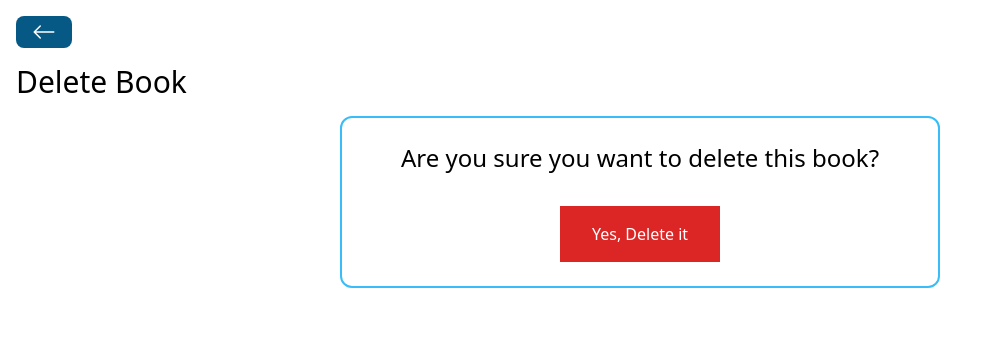
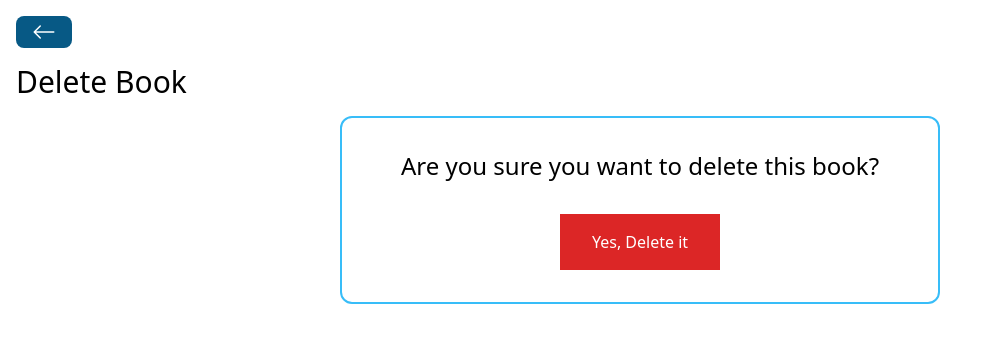
Before and after one commit to Morie55/BookStore-Mern-Stack, a React (Vite) app in the folder frontend/: page /books/delete/1 in a window 1280 px wide. Shown: the top 342 px of the page, without its empty margins (0-987 px from the left). Built offline with nearby package versions, Linux system fonts and the light colour scheme.

Commit message:
Update on delete

```diff
--- a/frontend/src/pages/DeleteBook.jsx
+++ b/frontend/src/pages/DeleteBook.jsx
@@ -34,7 +34,7 @@ const DeleteBook = () => {
       <h1 className="text-3xl my-4">Delete Book</h1>
       {loading ? <Spinner /> : ""}
 
-      <div className="flex flex-col items-center border-2 border-sky-400 rounded-xl w-full max-w-[600px] p-6 mx-4 sm:mx-auto">
+      <div className="flex flex-col items-center border-2 border-sky-400 rounded-xl w-full max-w-[600px] p-6 mx-4 sm:mx-auto sm:p-8">
         <h3 className="text-xl sm:text-2xl text-center">
           Are you sure you want to delete this book?
         </h3>
```
